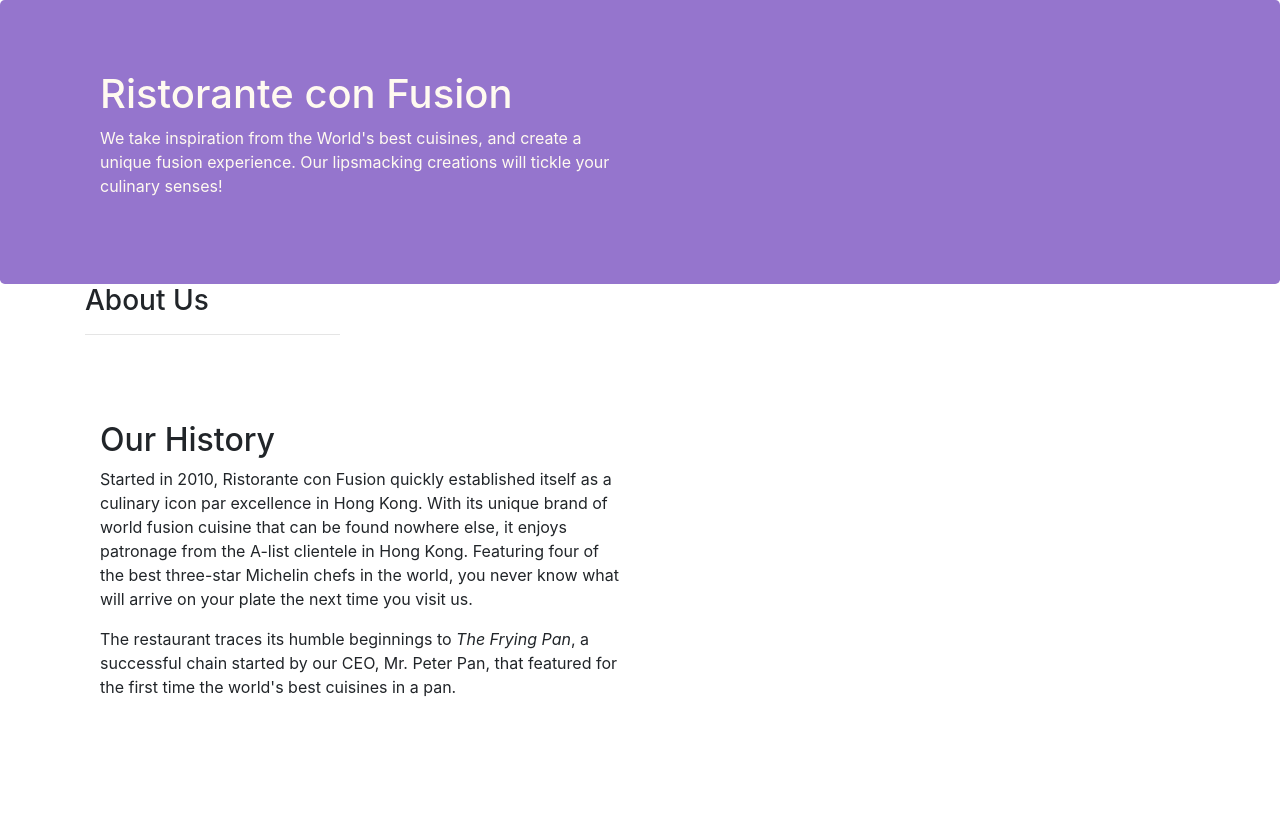
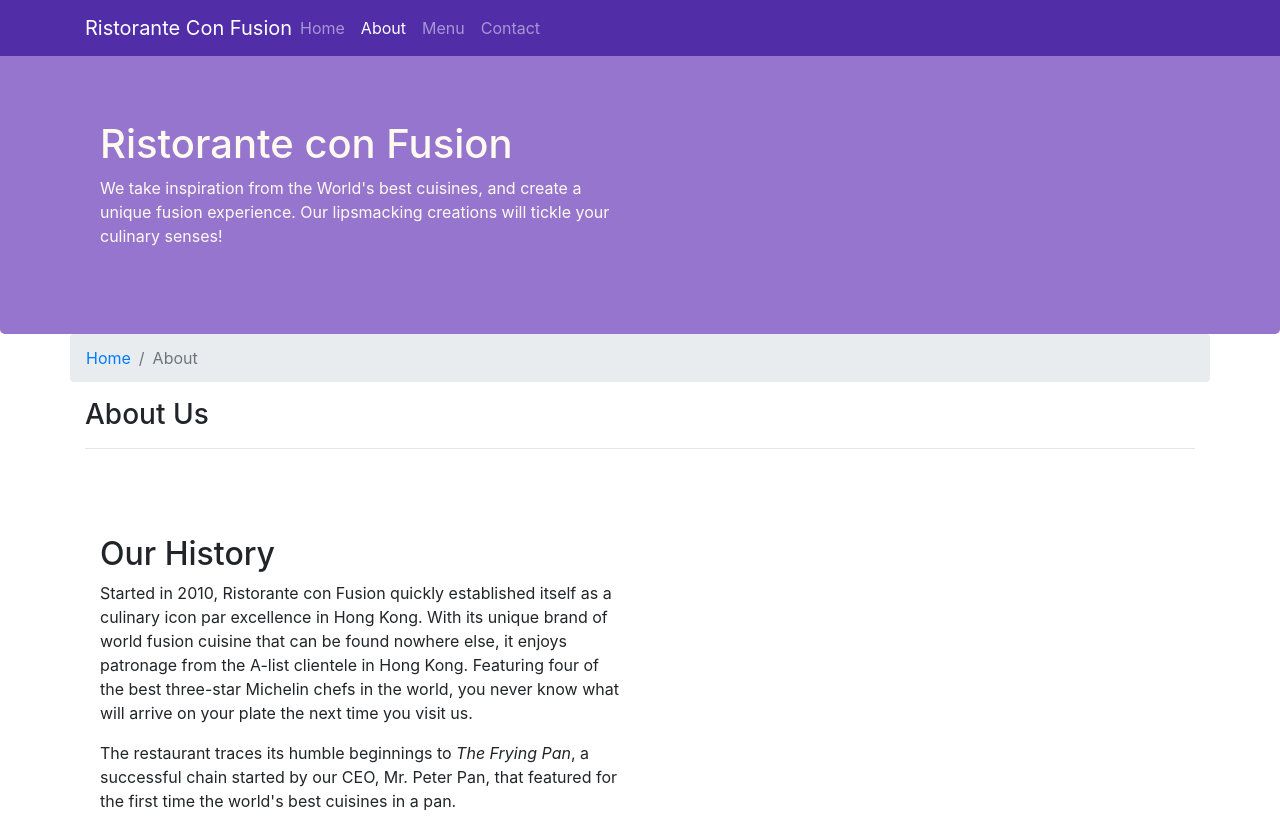
Before and after one commit to ahmedabdo97/bootstrap4, a website: page aboutus.html in a window 1280 px wide. Shown: the top 832 px of the page. Drawn offline with nearby package versions, Linux system fonts and the light colour scheme.

Commit message:
navbar and breadcrumbs

```diff
--- a/aboutus.html
+++ b/aboutus.html
@@ -16,6 +16,24 @@
 
 <body>
 
+        <nav class="navbar navbar-dark navbar-expand-sm fixed-top">
+                <div class="container">
+                    <button class="navbar-toggler" type="button" data-toggle="collapse" data-target="#Navbar">
+                        <span class="navbar-toggler-icon"></span>
+                    </button>
+                    <a class="navbar-brand mr-auto" href="index.html">Ristorante Con Fusion</a>
+                    <div class="collapse navbar-collapse" id="Navbar">
+                            <ul class="navbar-nav mr-auto">
+                                    <li class="nav-item"><a class="nav-link" href="index.html">Home</a></li>
+                                    <li class="nav-item active"><a class="nav-link" href="#">About</a></li>
+                                    <li class="nav-item"><a class="nav-link" href="#">Menu</a></li>
+                                    <li class="nav-item"><a class="nav-link" href="#">Contact </a></li>
+                                </ul>
+                    </div>
+
+                </div>
+            </nav>
+
     <header class="jumbotron">
         <div class="container">
             <div class="row row-header">
@@ -31,7 +49,13 @@
 
     <div class="container">
         <div class="row">
-            <div class="col-12 col-sm-4 order-sm-last col-md-3">
+            <ol class="col-12 breadcrumb">
+                <li class="breadcrumb-item">
+                    <a href="index.html">Home</a>
+                </li>
+                <li class="breadcrumb-item active">About</li>
+            </ol>
+            <div class="col-12">
                <h3>About Us</h3>
                <hr>
             </div>
--- a/css/styles.css
+++ b/css/styles.css
@@ -35,3 +35,12 @@
     border-bottom: 1px ridge;
     min-height: 400px;
 }
+
+body {
+    padding-top: 50px;
+    z-index: 0;
+}
+
+.navbar-dark {
+    background: #512DA8;
+}
```
Also changed, not shown: index.html (+16 -0 lines).
